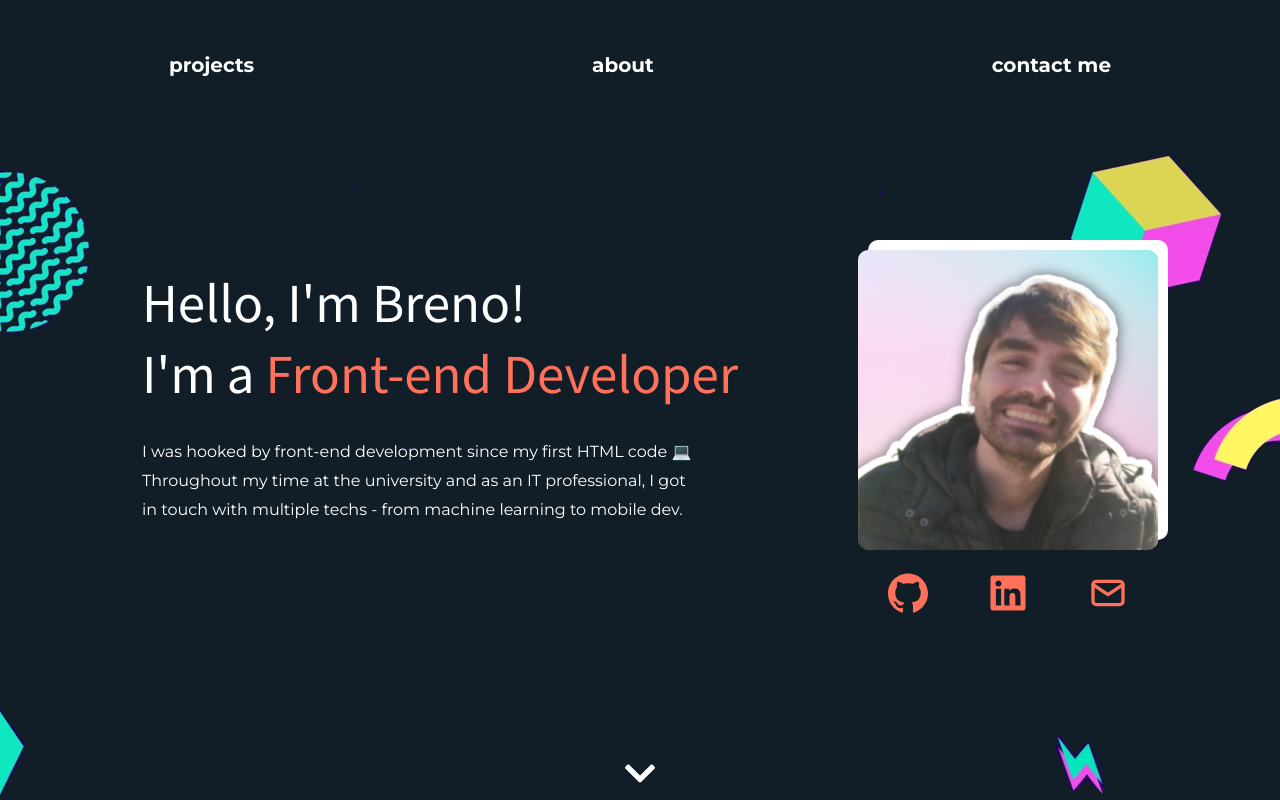
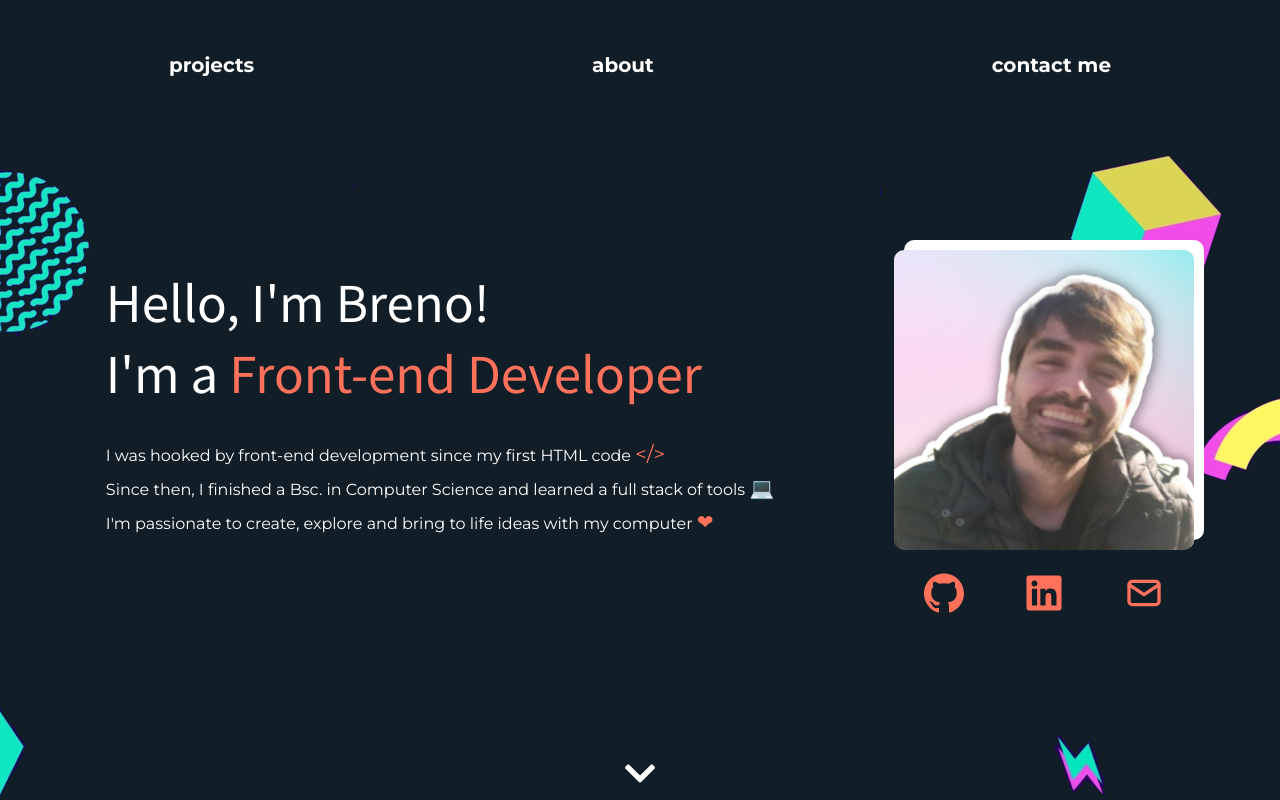
Before and after one commit to BrenoFischer/portfolio, a React (Create React App) app: page / in a window 1280 px wide. Shown: the top 800 px of the page. Built offline with nearby package versions, Linux system fonts and the light colour scheme.

Commit message:
finish description text

```diff
--- a/src/components/description/description.component.jsx
+++ b/src/components/description/description.component.jsx
@@ -15,9 +15,11 @@ const Description = () => {
         <div className="description">
           <div className="description__text">
             <h1 className='description__text-title'>Hello, I'm Breno!<br/>I'm a <span>Front-end Developer</span></h1>
-            <p className='description__text-paragraph margin-top-small'>I was hooked by front-end development since my first HTML code &#x1F4BB;</p>
-            <p className='description__text-paragraph'>Throughout my time at the university and as an IT professional, I got</p>
-            <p className='description__text-paragraph'>in touch with multiple techs - from machine learning to mobile dev.</p>
+            <p className='description__text-paragraph margin-top-small'>I was hooked by front-end development since my first HTML code 	<span>&#60;/&#62;</span></p>
+            <p className='description__text-paragraph'>Since then, I finished a Bsc. in Computer Science and learned a full stack of tools <span>&#x1F4BB;</span></p>
+            <p className='description__text-paragraph'>I'm passionate to create, explore and bring to life ideas with my computer <span>&#x2764;</span></p>
+            {/* <p className='description__text-paragraph'>Throughout my time at the university and as an IT professional, I got</p>
+            <p className='description__text-paragraph'>in touch with multiple techs - from machine learning to mobile dev.</p> */}
           </div>
           <div className="description__photo-box">
             <div className="description__photo-box-bubble"><p>Hi!</p></div>
--- a/src/components/description/description.styles.scss
+++ b/src/components/description/description.styles.scss
@@ -83,6 +83,11 @@ $appear-bubble-5-delay: calc($appear-bubble-duration + $appear-bubble-4-delay +
         &-paragraph {
             font-size: 1.6rem;
             margin-top: 1rem;
+
+            span {
+                font-size: 2rem;
+                color: $primary-color;
+            }
 
             @include respond(tablet-port) {
                 font-size: 1.4rem;
```
